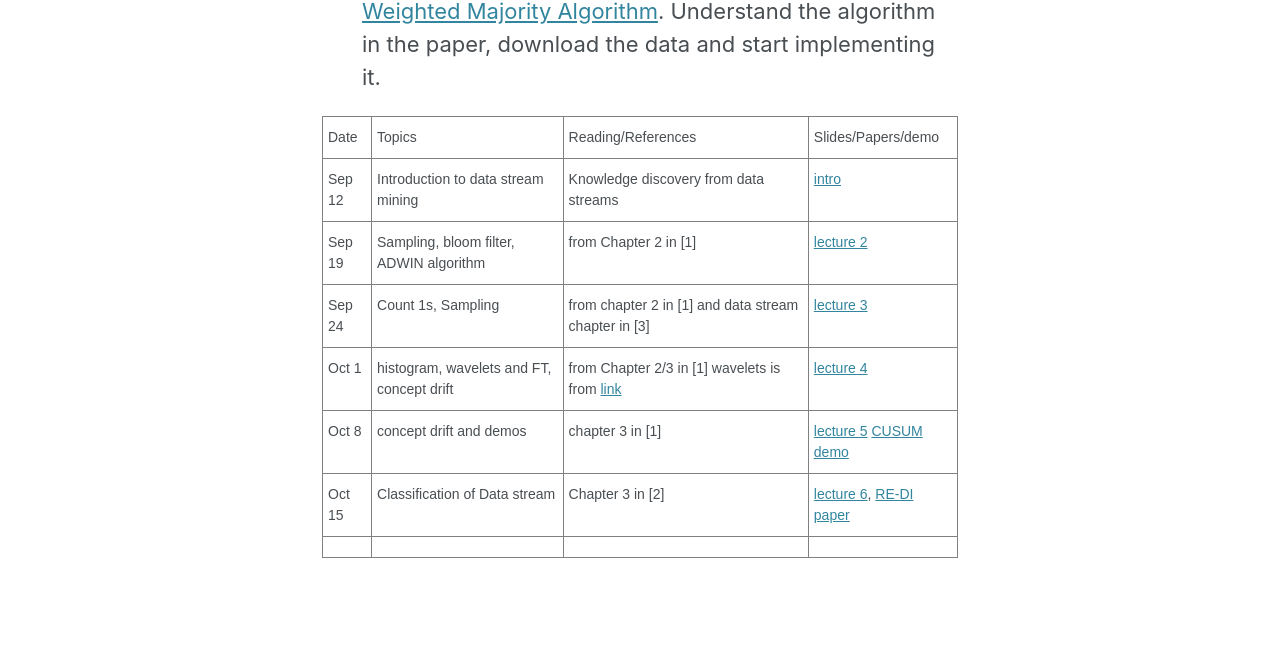
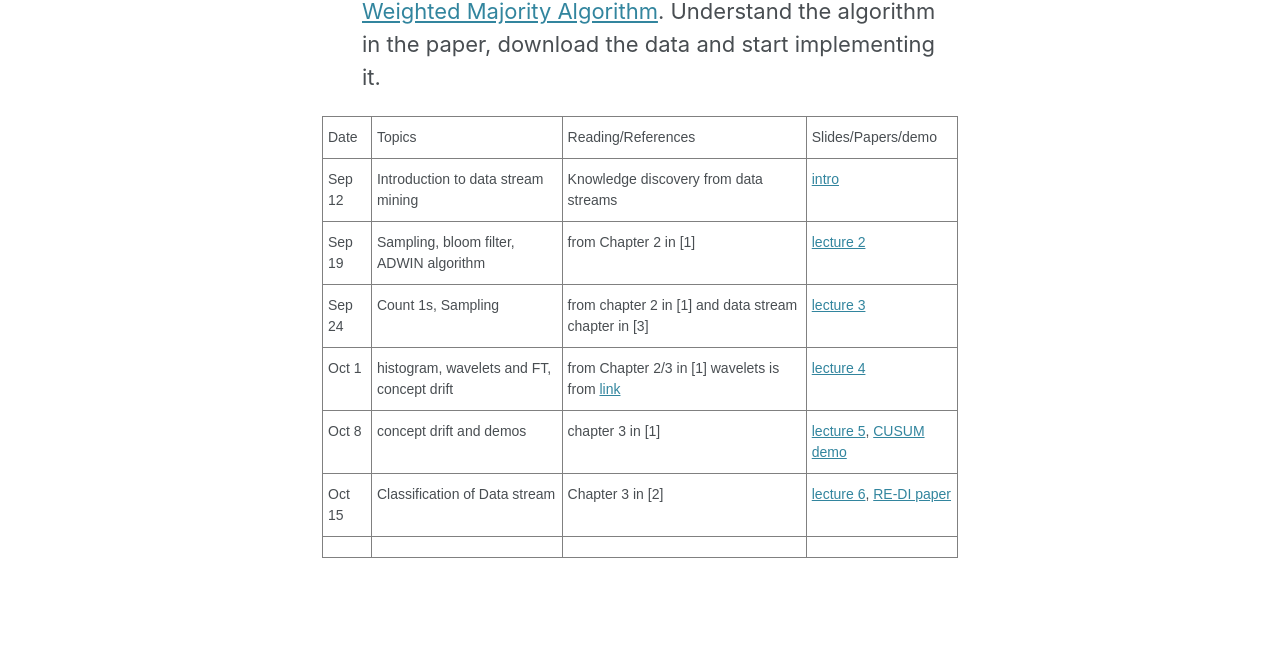
Before and after one commit to chandreshiit/oldsite, a Jekyll site: the page built from _pages/teaching.md, in a window 1280 px wide. Shown: the part 1083-1729 px from the top of the page. Built offline with Jekyll 4.4.1, drawn with Linux system fonts in a browser that asks for light colours; cached includes are drawn as plain includes; nearby versions of some CDN libraries.

```diff
--- a/_pages/teaching.md
+++ b/_pages/teaching.md
@@ -63,7 +63,7 @@ Reference book:
     <td class="tg-0pky">Oct 8</td>
     <td class="tg-0pky">concept drift and demos</td>
     <td class="tg-0pky">chapter 3 in [1] </td>
-    <td class="tg-0pky"><a href="https://drive.google.com/open?id=1NTdq9tLKN-70YukZArJ6ruKp4CjVtsJk">lecture 5</a> <a href="https://drive.google.com/open?id=1zwvIHbxssTtJ_q5t5WWfXZxyhs50GUDO">CUSUM demo</a>
+    <td class="tg-0pky"><a href="https://drive.google.com/open?id=1NTdq9tLKN-70YukZArJ6ruKp4CjVtsJk">lecture 5</a>, <a href="https://drive.google.com/open?id=1zwvIHbxssTtJ_q5t5WWfXZxyhs50GUDO">CUSUM demo</a>
 			</td>
   </tr>
   <tr>
```
